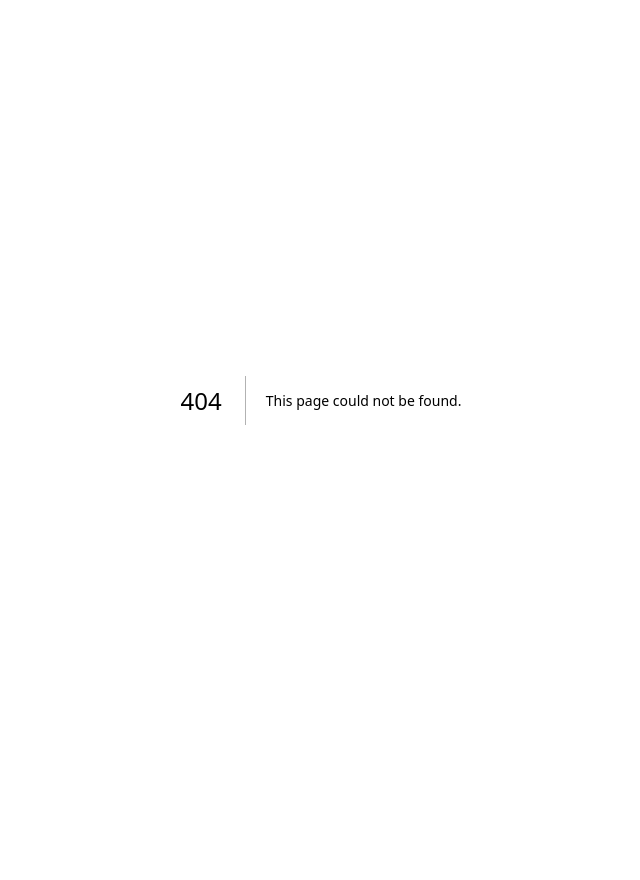
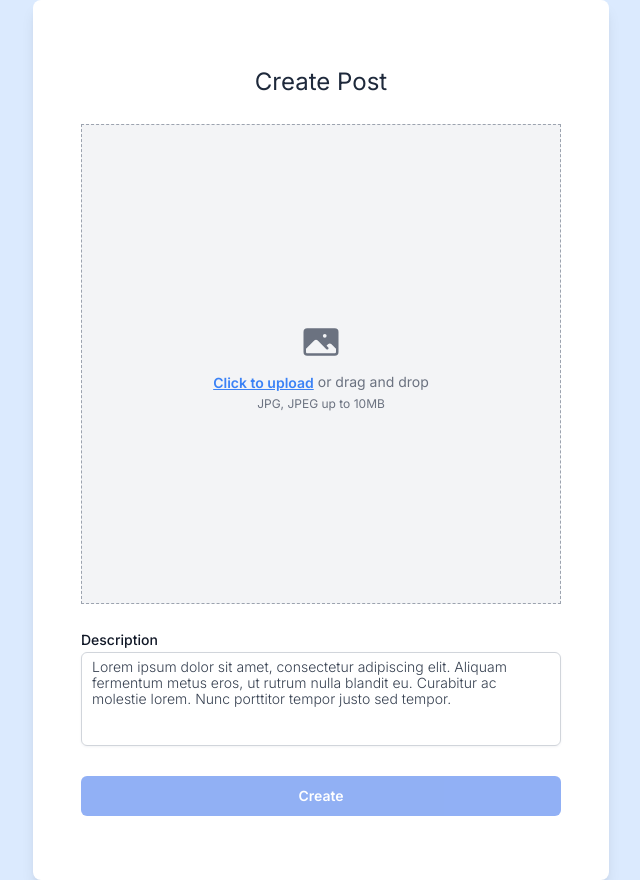
Before and after one commit to Xamarsia/photo-sharing-platform-frontend, a Next.js app: page /post/create in a window 1280 px wide. Before the commit this address had no page. Shown: the whole page, without its empty margins (319-959 px from the left). Before the commit the page ends 800 px from the top, so only its background shows below. Built offline with nearby package versions, Linux system fonts and the light colour scheme.

Commit message:
[SPSP-119] Add create post page

```diff
--- /dev/null
+++ b/app/post/create/page.tsx
@@ -0,0 +1,19 @@
+import 'server-only'
+
+import { getDictionary } from '@/lib/localization'
+
+import Card from '@/components/common/Card';
+import CreatePostForm from '@/components/forms/CreatePostForm';
+
+
+export default async function CreatePostPage() {
+    const dict = await getDictionary('en');
+
+    return (
+        <main className="min-h-screen bg-blue-100 flex items-center justify-center text-gray-500">
+            <Card>
+                <CreatePostForm local={dict} />
+            </Card>
+        </main>
+    );
+}
```
